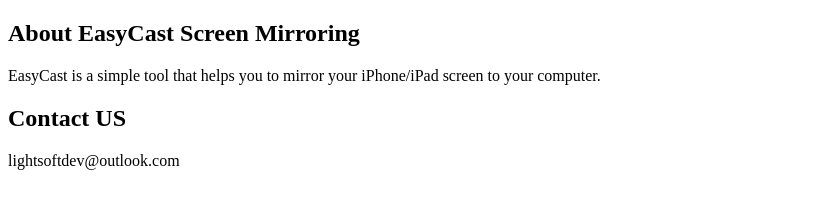
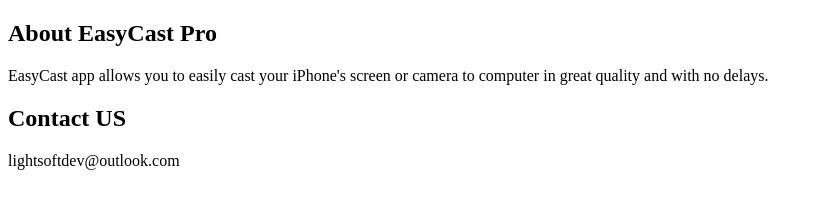
Before and after one commit to lightsoftdev/lightsoftdev.github.io, a plain HTML site: page easycast-ios.html in a window 1280 px wide. Shown: the whole page, without its empty margins (0-819 px from the left). Drawn offline with Linux system fonts and the light colour scheme.

Commit message:
Update easycast-ios.html

```diff
--- a/easycast-ios.html
+++ b/easycast-ios.html
@@ -6,8 +6,8 @@
 </head>
 <body>
 
-<h2>About EasyCast Screen Mirroring</h2>
-<p>EasyCast is a simple tool that helps you to mirror your iPhone/iPad screen to your computer.
+<h2>About EasyCast Pro</h2>
+<p>EasyCast app allows you to easily cast your iPhone's screen or camera to computer in great quality and with no delays.
 </p>
 
 <h2>Contact US</h2>
```
